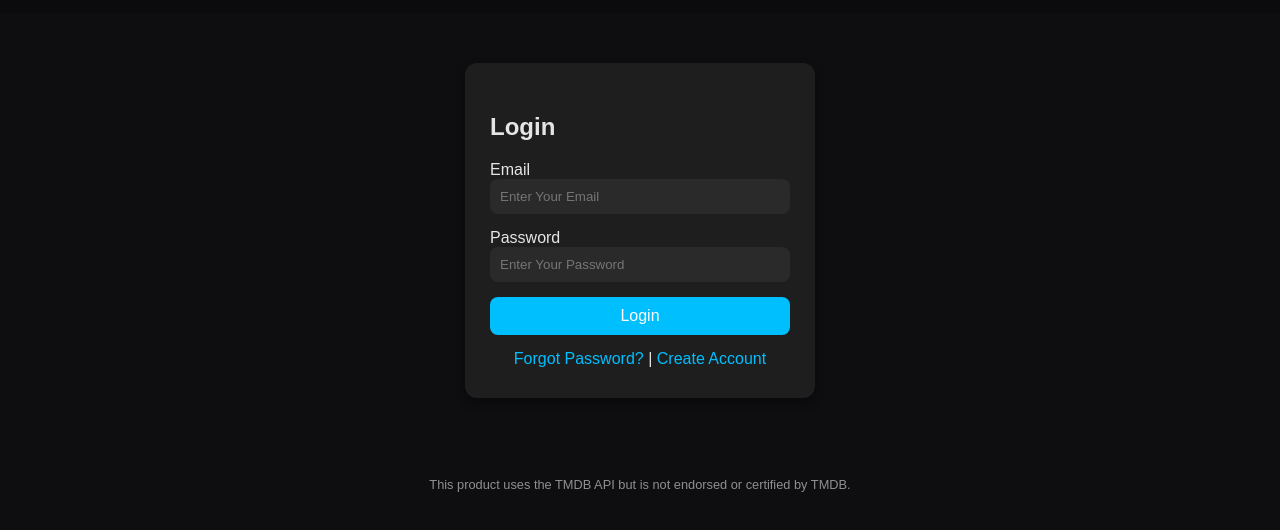
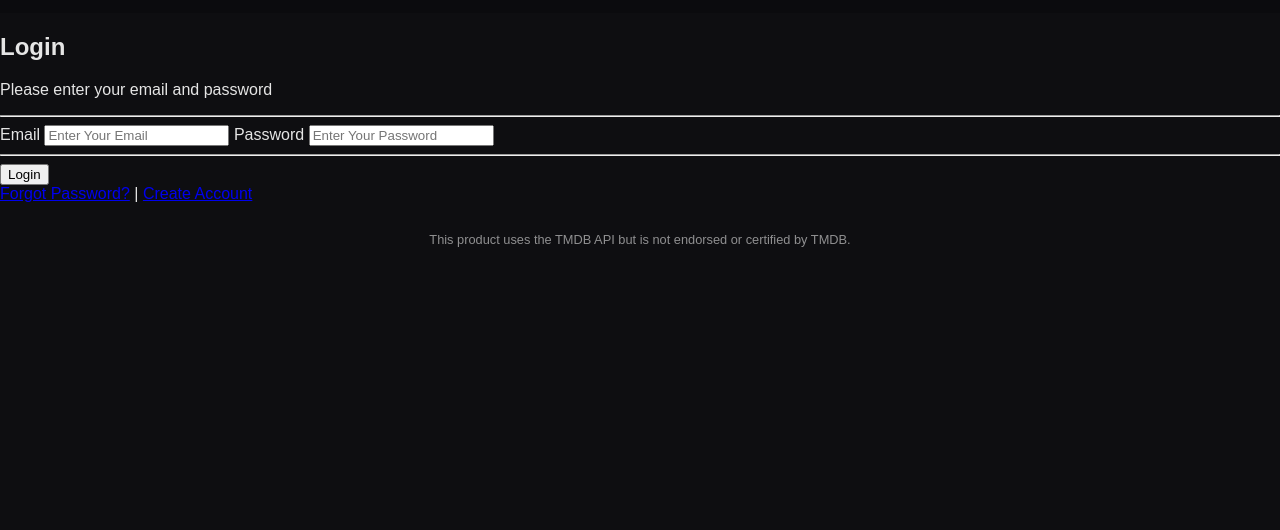
Before and after one commit to GroupB-Team-Project/Movies-TV-Shows, a plain HTML site: page login.html in a window 1280 px wide. Shown: the part 60-590 px from the top of the page. Drawn offline with Linux system fonts and the light colour scheme.

Commit message:
update login and register

```diff
--- a/css/style.css
+++ b/css/style.css
@@ -483,56 +483,3 @@ body.light-mode .close-btn {
     transform: scale(1);
   }
 }
-
-/* Login box*/
-.login-box {
-  background: #1e1e1e;
-  border-radius: 12px;
-  box-shadow: 0 4px 10px rgba(0, 0, 0, 0.4);
-  width: 350px;
-  margin: 50px auto;
-  padding: 30px 25px;
-  text-align: left;
-}
-
-.login-form input {
-  width: 100%;
-  padding: 10px;
-  margin-bottom: 15px;
-  border: none;
-  border-radius: 8px;
-  background-color: #2a2a2a;
-  color: #fff;
-}
-.login-form input:focus {
-  outline: 2px solid #00bfff;
-}
-
-.btn-login {
-  width: 100%;
-  padding: 10px;
-  background-color: #00bfff;
-  border: none;
-  border-radius: 8px;
-  color: #fff;
-  font-size: 16px;
-  cursor: pointer;
-}
-
-.btn-login:hover {
-  background-color: #009afd;
-}
-
-.form-links {
-  text-align: center;
-  margin-top: 15px;
-}
-
-.form-links a {
-  color: #00bfff;
-  text-decoration: none;
-}
-
-.form-links a:hover {
-  text-decoration: underline;
-}
--- a/login.html
+++ b/login.html
@@ -27,9 +27,11 @@
       </nav>
     </header>
     <section>
-      <div class="login-box">
-        <h1>Login</h1>
-        <form action="#" method="post" class="login-form">
+      <form action="#" method="post" class="login-form">
+        <div class="login-box">
+          <h1>Login</h1>
+          <p>Please enter your email and password</p>
+          <hr />
           <label for="email">Email</label>
           <input
             type="email"
@@ -47,16 +49,17 @@
             placeholder="Enter Your Password"
             required
           />
+          <hr />
 
           <button type="submit" class="btn-login">Login</button>
 
-          <div class="form-links">
+          <div class="login_links">
             <a href="#">Forgot Password?</a>
             <span> | </span>
             <a href="register.html"> Create Account</a>
           </div>
-        </form>
-      </div>
+        </div>
+      </form>
     </section>
 
     <footer>
```
Also changed, not shown: register.html (+20 -8 lines).
